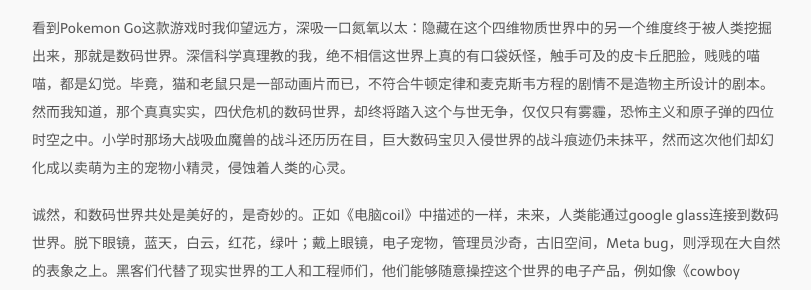
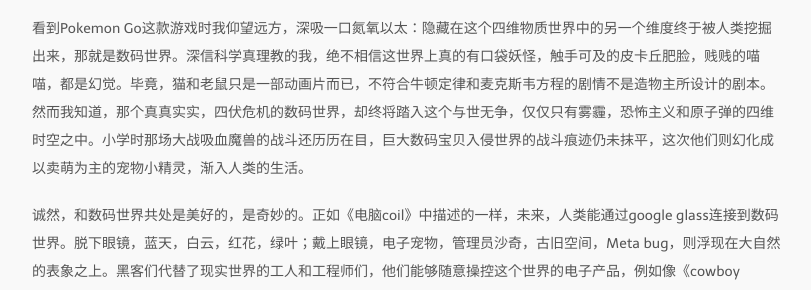
Before and after one commit to pkuphys/pkuphys.github.io, a Jekyll site: the page built from _posts/2016-08-08-PokemonGo.markdown, in a window 1280 px wide. Shown: the part 176-466 px from the top of the page, without its empty margins (233-1044 px from the left). Built offline with Jekyll 4.4.1, drawn with Linux system fonts in a browser that asks for light colours; nearby versions of some CDN libraries; some web fonts are replaced; comment, search, counter and statistics services are not loaded.

Commit message:
Update 2016-08-08-PokemonGo.markdown

```diff
--- a/_posts/2016-08-08-PokemonGo.markdown
+++ b/_posts/2016-08-08-PokemonGo.markdown
@@ -6,7 +6,7 @@ tags:
   - 神吹鬼扯
 ---
 
-看到Pokemon Go这款游戏时我仰望远方，深吸一口氮氧以太：隐藏在这个四维物质世界中的另一个维度终于被人类挖掘出来，那就是数码世界。深信科学真理教的我，绝不相信这世界上真的有口袋妖怪，触手可及的皮卡丘肥脸，贱贱的喵喵，都是幻觉。毕竟，猫和老鼠只是一部动画片而已，不符合牛顿定律和麦克斯韦方程的剧情不是造物主所设计的剧本。然而我知道，那个真真实实，四伏危机的数码世界，却终将踏入这个与世无争，仅仅只有雾霾，恐怖主义和原子弹的四位时空之中。小学时那场大战吸血魔兽的战斗还历历在目，巨大数码宝贝入侵世界的战斗痕迹仍未抹平，然而这次他们却幻化成以卖萌为主的宠物小精灵，侵蚀着人类的心灵。
+看到Pokemon Go这款游戏时我仰望远方，深吸一口氮氧以太：隐藏在这个四维物质世界中的另一个维度终于被人类挖掘出来，那就是数码世界。深信科学真理教的我，绝不相信这世界上真的有口袋妖怪，触手可及的皮卡丘肥脸，贱贱的喵喵，都是幻觉。毕竟，猫和老鼠只是一部动画片而已，不符合牛顿定律和麦克斯韦方程的剧情不是造物主所设计的剧本。然而我知道，那个真真实实，四伏危机的数码世界，却终将踏入这个与世无争，仅仅只有雾霾，恐怖主义和原子弹的四维时空之中。小学时那场大战吸血魔兽的战斗还历历在目，巨大数码宝贝入侵世界的战斗痕迹仍未抹平，这次他们则幻化成以卖萌为主的宠物小精灵，渐入人类的生活。
 
 诚然，和数码世界共处是美好的，是奇妙的。正如《电脑coil》中描述的一样，未来，人类能通过google glass连接到数码世界。脱下眼镜，蓝天，白云，红花，绿叶；戴上眼镜，电子宠物，管理员沙奇，古旧空间，Meta bug，则浮现在大自然的表象之上。黑客们代替了现实世界的工人和工程师们，他们能够随意操控这个世界的电子产品，例如像《cowboy bebop》中爱德华一样操作飞船和废弃卫星飞来飞去，像《ghost in the shell》中素子一样入侵犯人大脑。然而他们所探索的世界还仅仅是小副本而已，和四维世界平行存在的数码世界，只有带上眼镜才能看的一清二楚，抑或是将导线插向颈部后侧，表层进入沉睡，用大脑或心去感受那个虚拟却又实在的世界。毕竟，只有像Tsubasa里一样穿梭于各个时空之中，才能认识到，什么是真正的强大。
 
```
